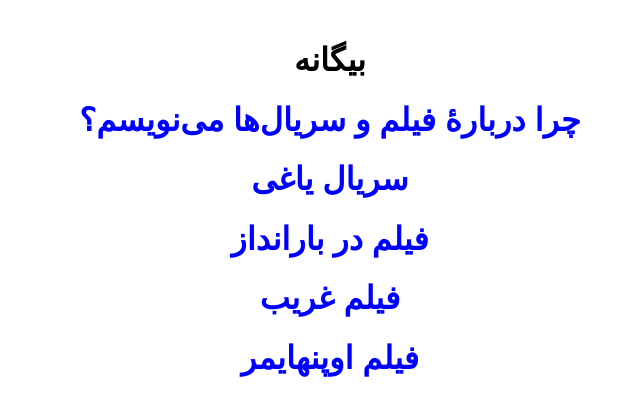
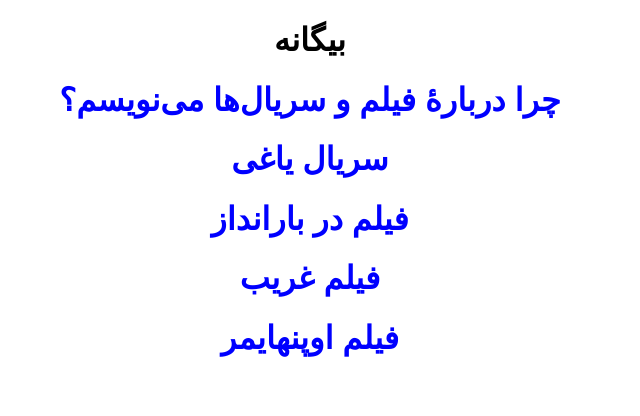
Before and after one commit to darkblog/darkblog.github.io, a Jekyll site: the page built from index.html, in a window 1280 px wide. Shown: the top 416 px of the page, without its empty margins (473-1113 px from the left). Built offline with Jekyll 4.4.1, drawn with Linux system fonts in a browser that asks for light colours.

Commit message:
Update index.html

```diff
--- a/_layouts/index.html
+++ b/_layouts/index.html
@@ -10,7 +10,7 @@
 <title>بیگانه</title>
 <meta name="description" content="بیگانه">
 <link rel="canonical" href="https://biganeh.com/">
-<style>body{font-family:sans-serif;margin:auto;padding:20px;text-align:center}a{color:blue;text-decoration:none}</style>
+<style>body{font-family:sans-serif;margin:auto;text-align:center}a{color:blue;text-decoration:none}</style>
 </head>
 <body>
 <h1>بیگانه</h1>
```
